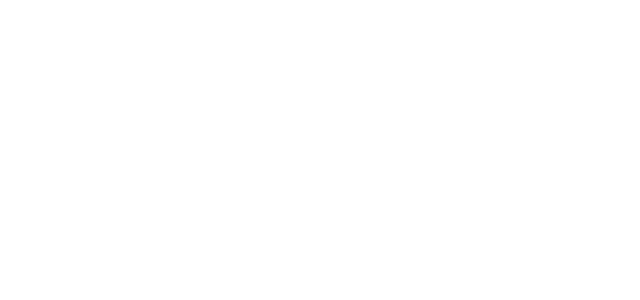
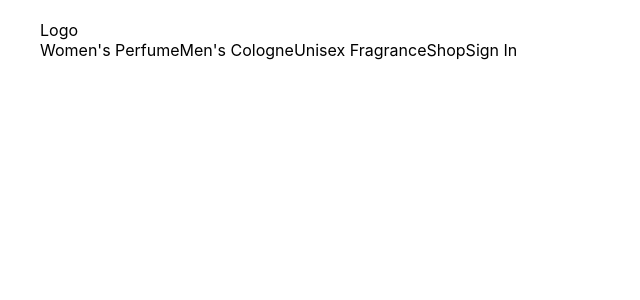
Before and after one commit to amadi5892/Ecommerce-App, a React (Create React App) app: page / in a window 1280 px wide. Before the commit this address had no page. Shown: the top 300 px of the page, without its empty margins (0-640 px from the left). Built offline with nearby package versions, Linux system fonts and the light colour scheme.

Commit message:
created the navigation with react router

```diff
--- a/src/App.js
+++ b/src/App.js
@@ -1,9 +1,11 @@
 import { Routes, Route } from 'react-router-dom'
+
+import Navigation from './routes/navigation/navigation.component';
 
 function App() {
   return (
     <Routes>
-      <Route>
+      <Route path='/' element={<Navigation />}>
 
       </Route>
     </Routes>
--- /dev/null
+++ b/src/routes/navigation/navigation.component.jsx
@@ -0,0 +1,35 @@
+import { Fragment } from "react";
+import { Outlet, Link } from "react-router-dom";
+
+const Navigation = () => {
+    return (
+        <Fragment>
+            <div className='navigation' >
+                <Link className='logo-container' to='/' >
+                    <span>Logo</span>
+                </Link>
+                <div className='nav-links-container' >
+                    <Link className='nav-link' to='/perfume'>
+                        Women's Perfume
+                    </Link>
+                    <Link className='nav-link' to='/cologne'>
+                        Men's Cologne
+                    </Link>
+                    <Link className='nav-link' to='/unisex'>
+                        Unisex Fragrance
+                    </Link>
+                    <Link className='nav-link' to='/shop'>
+                        Shop
+                    </Link>
+                    <Link className='nav-link' to='/auth'>
+                        Sign In
+                    </Link>
+
+                </div>
+            </div>
+            <Outlet />
+        </Fragment>
+    )
+}
+
+export default Navigation;
```
Also changed, not shown: src/routes/navigation/navigation.styles.css (added).
